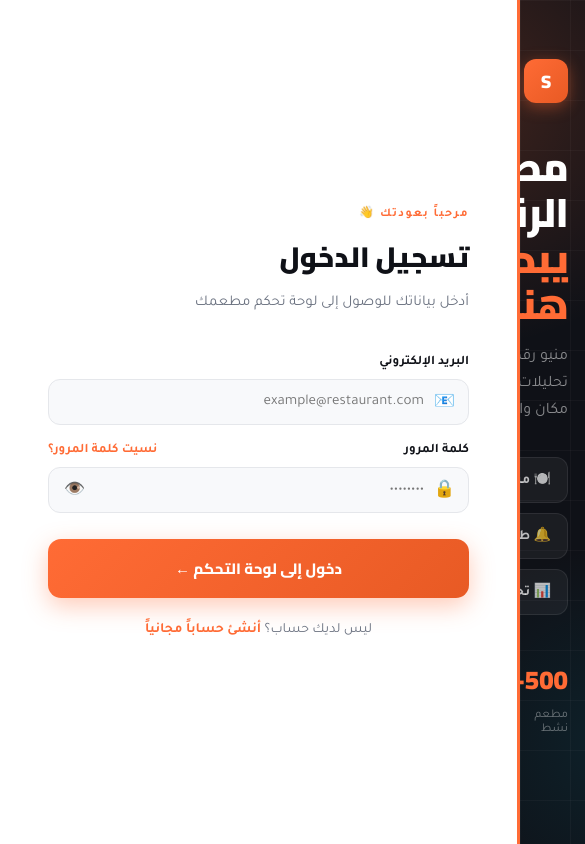
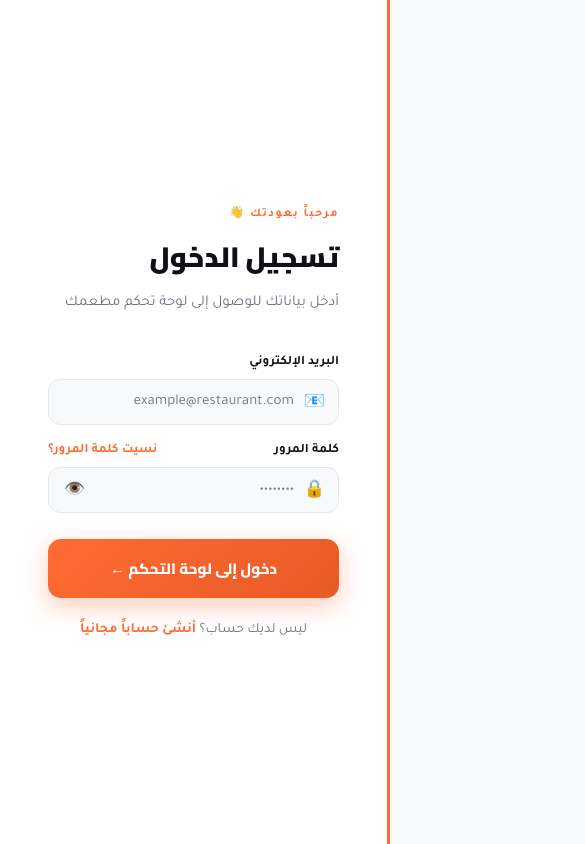
Before and after one commit to simsim2350-ops/Simsim, a React (Vite) app: page /login in a window 390 px wide. Shown: the top 844 px of the page, 585 px wide, since content can reach past the window. Built offline with nearby package versions, Linux system fonts and the light colour scheme.

Commit message:
Update Login.jsx

```diff
--- a/src/pages/Login.jsx
+++ b/src/pages/Login.jsx
@@ -1,4 +1,4 @@
-import { useState } from 'react'
+import { useState, useEffect } from 'react'
 import { Link, useNavigate } from 'react-router-dom'
 import { toast } from 'react-hot-toast'
 import { useAuthStore } from '../store/authStore'
@@ -10,6 +10,13 @@ export default function Login() {
   const [password, setPassword] = useState('')
   const [loading, setLoading] = useState(false)
   const [showPass, setShowPass] = useState(false)
+  const [isMobile, setIsMobile] = useState(window.innerWidth <= 1024)
+
+  useEffect(() => {
+    const handleResize = () => setIsMobile(window.innerWidth <= 1024)
+    window.addEventListener('resize', handleResize)
+    return () => window.removeEventListener('resize', handleResize)
+  }, [])
 
   const handleLogin = async (e) => {
     e.preventDefault()
@@ -31,7 +38,8 @@ export default function Login() {
 
   return (
     <div style={styles.container}>
-      {/* Left Visual */}
+      {/* Left Visual — مخفي على الجوال */}
+      {!isMobile && (
       <div style={styles.visual}>
         <div style={styles.visualOrb1} />
         <div style={styles.visualOrb2} />
@@ -68,9 +76,10 @@ export default function Login() {
           </div>
         </div>
       </div>
+      )}
 
       {/* Right Form */}
-      <div style={styles.formPanel}>
+      <div style={{ ...styles.formPanel, width: isMobile ? '100%' : '520px' }}>
         <div style={styles.formInner}>
           <div style={styles.formHeader}>
             <div style={styles.eyebrow}>مرحباً بعودتك 👋</div>
@@ -81,7 +90,6 @@ export default function Login() {
           <div style={{ marginBottom: '8px' }} />
 
           <form onSubmit={handleLogin}>
-            {/* Email */}
             <div style={styles.formGroup}>
               <label style={styles.label}>البريد الإلكتروني</label>
               <div style={styles.inputWrap}>
@@ -97,7 +105,6 @@ export default function Login() {
               </div>
             </div>
 
-            {/* Password */}
             <div style={styles.formGroup}>
               <div style={{ display: 'flex', justifyContent: 'space-between', alignItems: 'center', marginBottom: '8px' }}>
                 <label style={{ ...styles.label, marginBottom: 0 }}>كلمة المرور</label>
@@ -125,7 +132,6 @@ export default function Login() {
               </div>
             </div>
 
-            {/* Submit */}
             <button
               type="submit"
               disabled={loading}
@@ -166,7 +172,6 @@ const styles = {
     display: 'flex',
     alignItems: 'center',
     padding: '48px',
-    '@media (max-width: 1024px)': { display: 'none' },
   },
   visualOrb1: {
     position: 'absolute',
@@ -234,10 +239,8 @@ const styles = {
     fontSize: '26px', color: '#FF6B35',
   },
   statLabel: { fontSize: '12px', color: 'rgba(255,255,255,0.4)' },
-
-  // Form
   formPanel: {
-    width: '520px', flexShrink: 0,
+    flexShrink: 0,
     background: 'white',
     display: 'flex', flexDirection: 'column',
     borderRight: '3px solid #FF6B35',
@@ -259,28 +262,6 @@ const styles = {
     color: '#0F1117', marginBottom: '8px',
   },
   formSub: { fontSize: '15px', color: '#6B7280', lineHeight: '1.6' },
-
-  socialBtn: {
-    width: '100%', padding: '13px',
-    borderRadius: '13px',
-    border: '1.5px solid #E5E7EB',
-    background: 'white',
-    display: 'flex', alignItems: 'center', justifyContent: 'center',
-    gap: '10px',
-    fontFamily: 'Cairo, sans-serif', fontWeight: '600', fontSize: '14px',
-    color: '#0F1117',
-    cursor: 'pointer',
-    transition: 'all 0.2s',
-    marginBottom: '20px',
-  },
-
-  divider: {
-    display: 'flex', alignItems: 'center', gap: '12px',
-    marginBottom: '24px',
-  },
-  dividerLine: { flex: 1, height: '1px', background: '#E5E7EB' },
-  dividerText: { fontSize: '13px', color: '#9CA3AF', whiteSpace: 'nowrap' },
-
   formGroup: { marginBottom: '18px' },
   label: {
     display: 'block', fontSize: '13px', fontWeight: '700',
@@ -307,7 +288,6 @@ const styles = {
     fontSize: '17px', cursor: 'pointer',
     padding: '4px',
   },
-
   submitBtn: {
     width: '100%', padding: '15px',
     borderRadius: '13px', border: 'none',
@@ -319,13 +299,11 @@ const styles = {
     marginTop: '8px', marginBottom: '24px',
     transition: 'all 0.2s',
   },
-
   spinner: {
     width: '18px', height: '18px',
     border: '2px solid rgba(255,255,255,0.3)',
     borderTopColor: 'white', borderRadius: '50%',
     animation: 'spin 0.7s linear infinite',
   },
-
   footer: { textAlign: 'center', fontSize: '14px', color: '#6B7280' },
 }
```
